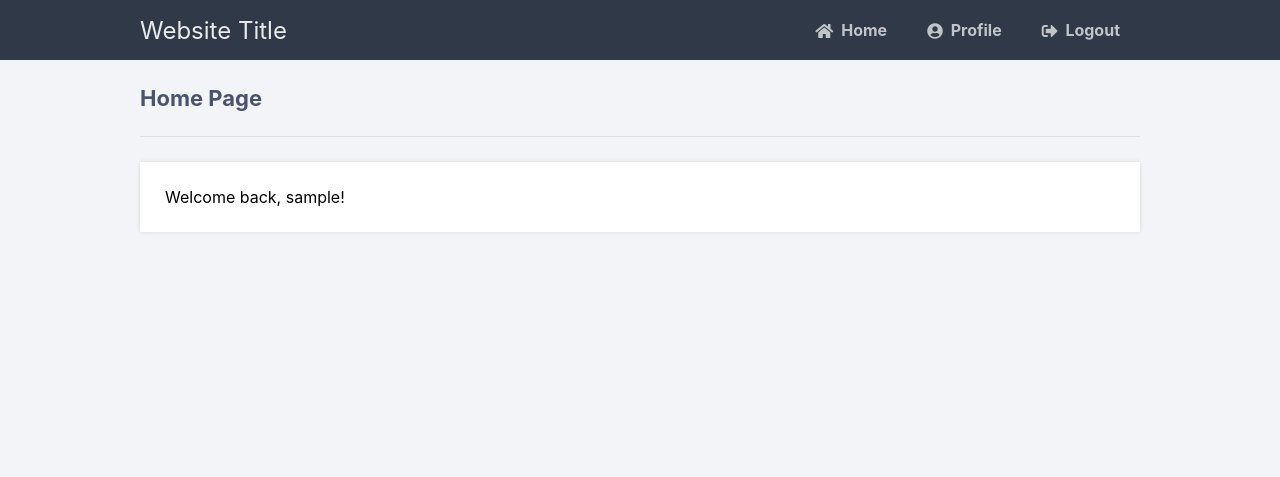
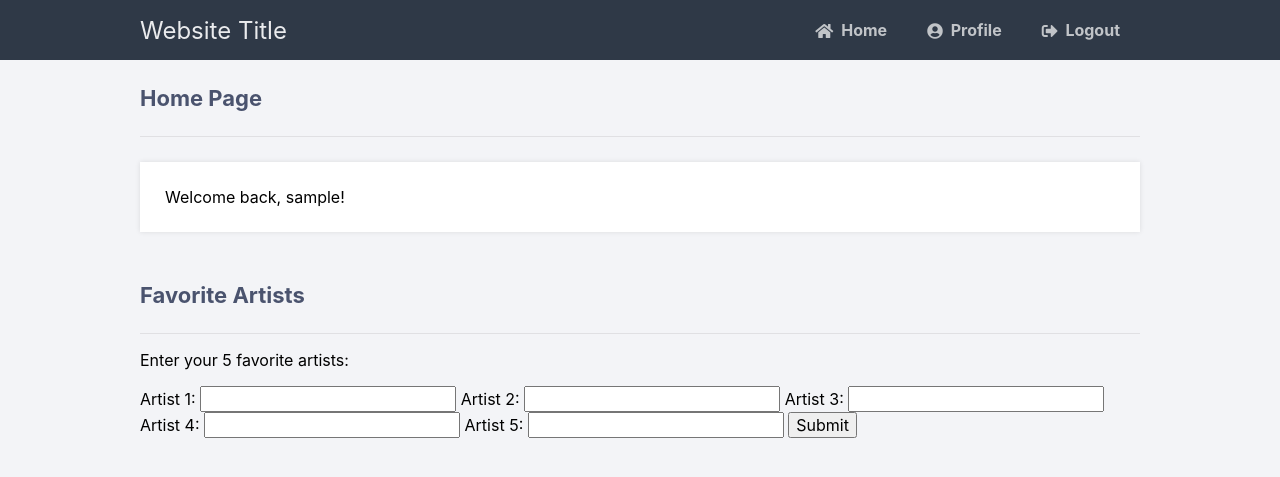
Before and after one commit to Neivanny1/Music_recommendation_system, a Flask app: template auths/templates/home.html in a window 1280 px wide. Shown: the top 477 px of the page. Run offline with Flask 3, Linux system fonts and the light colour scheme; the template is opened without the code that fills it: most values are stand-ins (such as "Sample title", 1, 10 or a date in 2020); parts of the project's set-up code (start-up, migrations or seed data) failed here and were passed over; some libraries are stand-ins or nearby versions.

Commit message:
added feature to store favorite artist for recommendation based on likes

```diff
--- a/auths/app.py
+++ b/auths/app.py
@@ -74,13 +74,33 @@ def logout():
    return redirect(url_for('login'))
 
 # home redirection
-@app.route('/home/')
+@app.route('/home', methods=['GET', 'POST'])
 def home():
     # Check if the user is logged in
     if 'loggedin' in session:
-        # User is loggedin show them the home page
+        # User is logged in
+        if request.method == 'POST':
+            user_id = session.get('id')
+            if user_id:
+                try:
+                    with mysql.connection.cursor() as cursor:
+                        for i in range(1, 21):
+                            artist_name = request.form.get(f'artist{i}')
+                            if artist_name:
+                                cursor.execute("INSERT INTO my_artists (user_id, artist_name) VALUES (%s, %s)",
+                                               (user_id, artist_name))
+                                mysql.connection.commit()
+                    msg = 'Artists submitted successfully!'
+                    return render_template('home.html', username=session['username'], msg=msg)
+                except MySQLdb.Error as e:
+                    print(f"Error submitting artists: {e}")
+                    msg = 'An error occurred while submitting artists.'
+                    return render_template('home.html', username=session['username'], msg=msg)
+
+        # Render the home page with the form
         return render_template('home.html', username=session['username'])
-    # User is not loggedin redirect to login page
+
+    # User is not logged in, redirect to login page
     return redirect(url_for('login'))
 
 
@@ -97,6 +117,10 @@ def profile():
         return render_template('profile.html', account=account)
     # User is not logged in redirect to login page
     return redirect(url_for('login'))
+
+
+
+
 # start flask app
 if __name__ == '__main__':
     app.run(host='0.0.0.0', port=5000)
--- /dev/null
+++ b/auths/templates/artists.html
@@ -0,0 +1,11 @@
+<form action="{{ url_for('home') }}" method="post">
+    <h2>Favorite Artists</h2>
+    <p>Enter your 5 favorite artists:</p>
+
+    {% for i in range(1, 6) %}
+        <label for="artist{{ i }}">Artist {{ i }}:</label>
+        <input type="text" name="artist{{ i }}" required>
+    {% endfor %}
+
+    <input type="submit" value="Submit">
+</form>
--- /dev/null
+++ b/auths/templates/dashboard.html
@@ -0,0 +1 @@
+<p>Your list</p>
--- a/auths/templates/home.html
+++ b/auths/templates/home.html
@@ -5,4 +5,25 @@
 {% block content %}
 <h2>Home Page</h2>
 <p>Welcome back, {{ username }}!</p>
+<div id="msg-container" class="msg">{{ msg }}</div>
+
+{% if msg != 'Artists submitted successfully!' %}
+    {% include 'artists.html' %}
+{% else %}
+    {% include 'dashboard.html' %}
+{% endif %}
+
 {% endblock %}
+
+{% block scripts %}
+    {{ super() }}  {# Include content of parent scripts block #}
+    <script>
+        // Automatically hide the message container after 3 seconds
+        setTimeout(function() {
+            var msgContainer = document.getElementById('msg-container');
+            if (msgContainer) {
+                msgContainer.style.display = 'none';
+            }
+        }, 3000);
+    </script>
+{% endblock %}
--- a/auths/templates/layout.html
+++ b/auths/templates/layout.html
@@ -19,4 +19,5 @@
 			{% block content %}{% endblock %}
 		</div>
 	</body>
+	{% block scripts %}{% endblock %}
 </html>
```
Also changed, not shown: auths/db_setup.sql (+18 -0 lines).
